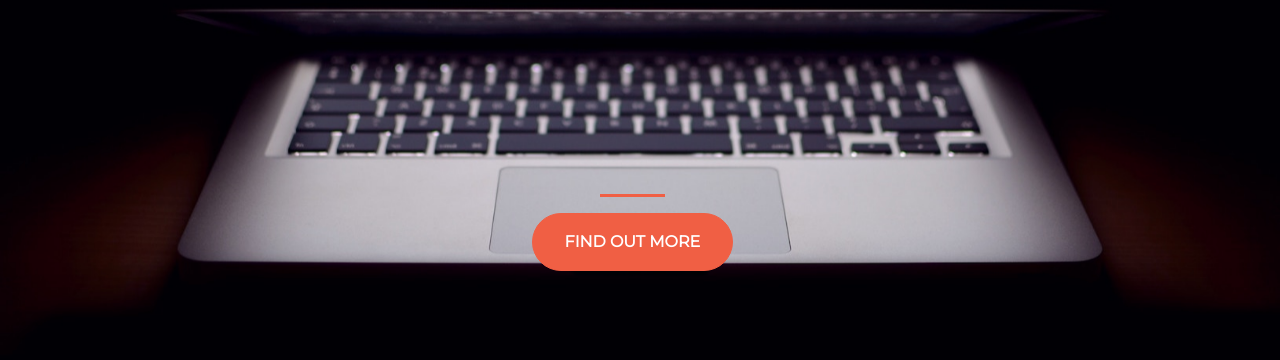
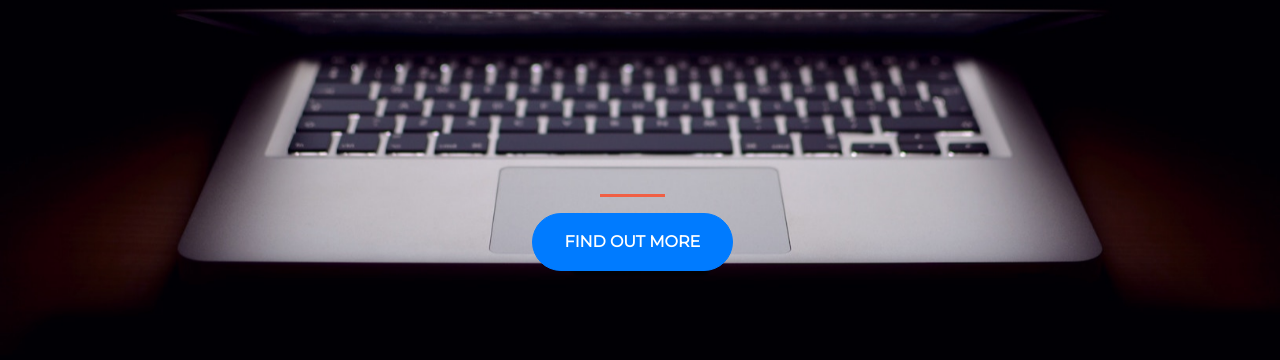
Before and after one commit to Jamel7702/practice-landing-page1, a plain HTML site: page index.html in a window 1280 px wide. Shown: the part 304-664 px from the top of the page. Drawn offline with nearby package versions, Linux system fonts and the light colour scheme.

Commit message:
Update index.html

```diff
--- a/index.html
+++ b/index.html
@@ -23,7 +23,7 @@
           <section class="text-center col-12">
             <hr>
             <a href="https://mailchi.mp/ff58c6bcea48/startup-practice-page">
-              <button class="btn btn-danger btn-xl">Find Out More</button>
+              <button class="btn btn-primary btn-xl">Find Out More</button>
             </a>
           </section>
       </div>
```
